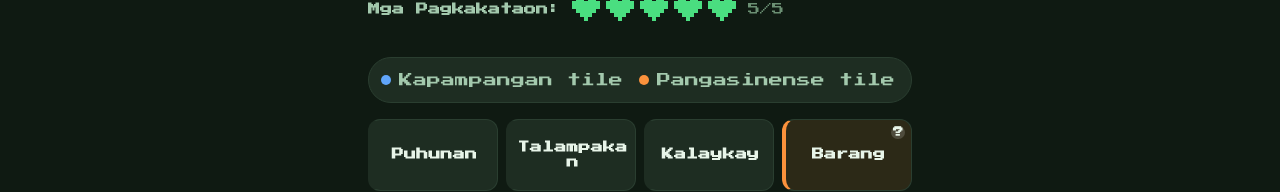
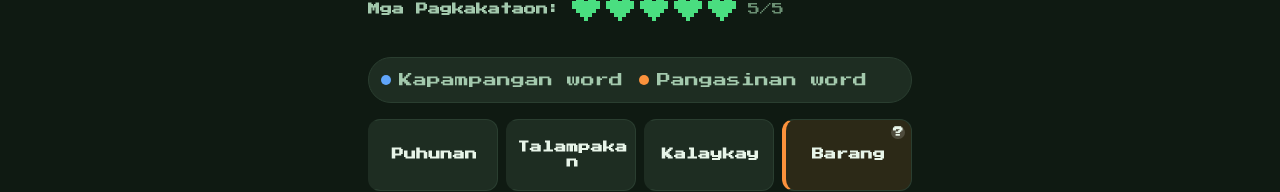
Before and after one commit to Lieralone/practice, a Next.js app: page / in a window 1280 px wide. Shown: the part 165-357 px from the top of the page. Built offline with nearby package versions, Linux system fonts and the light colour scheme.

Commit message:
Update game-board.tsx

```diff
--- a/components/game-board.tsx
+++ b/components/game-board.tsx
@@ -49,14 +49,14 @@ export default function GameBoard({
               className="h-2.5 w-2.5 rounded-full"
               style={{ background: "var(--kapampangan-accent)" }}
             />
-            Kapampangan tile
+            Kapampangan word
           </span>
           <span className="inline-flex items-center gap-2">
             <span
               className="h-2.5 w-2.5 rounded-full"
               style={{ background: "var(--pangasinense-accent)" }}
             />
-            Pangasinense tile
+            Pangasinan word
           </span>
         </div>
       </div>
```
